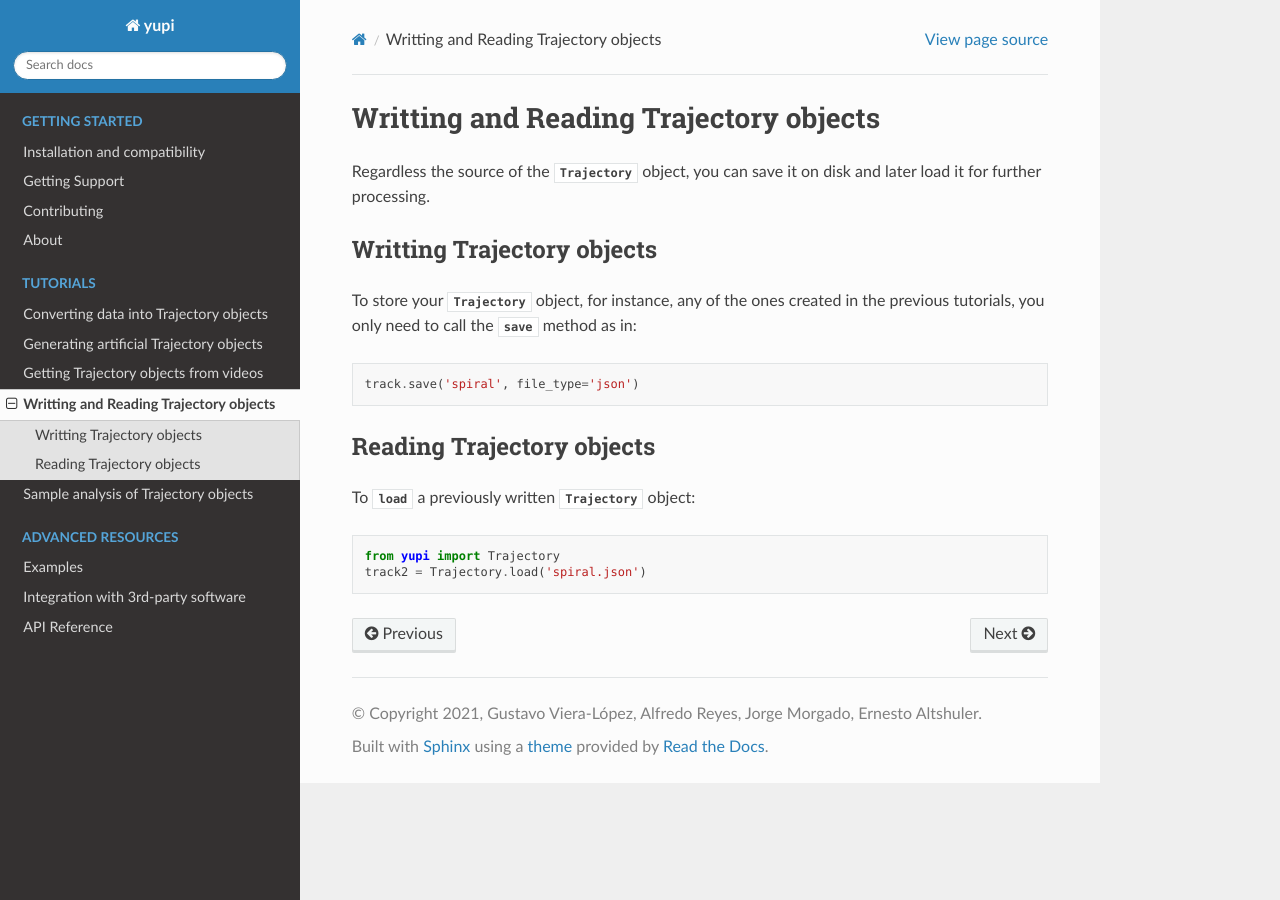
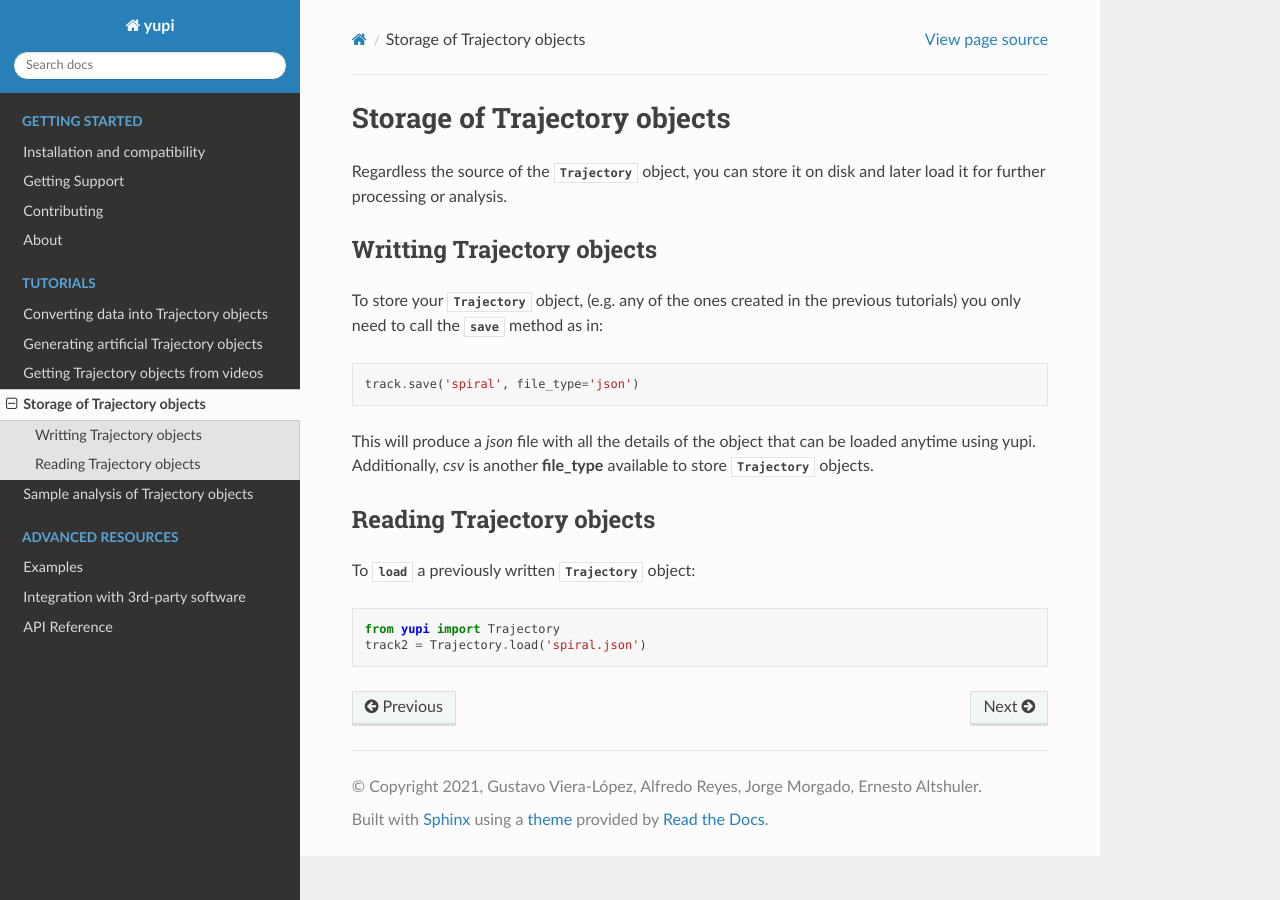
Before and after one commit to yupidevs/yupi, a Sphinx documentation site: the page built from docs/source/tutorials/storing.rst, in a window 1280 px wide. Built offline with Sphinx 7.4.7 and the Read the Docs theme 2.0.0, drawn with Linux system fonts in a browser that asks for light colours.

Commit message:
Refactor tutorial 4

```diff
--- a/docs/source/tutorials/storing.rst
+++ b/docs/source/tutorials/storing.rst
@@ -1,16 +1,18 @@
-Writting and Reading Trajectory objects
----------------------------------------
+Storage of Trajectory objects
+-----------------------------
 
-Regardless the source of the :py:class:`~yupi.Trajectory` object, you can save it on disk and later load it for further processing.
+Regardless the source of the :py:class:`~yupi.Trajectory` object, you can store it on disk and later load it for further processing or analysis.
 
 Writting Trajectory objects
 +++++++++++++++++++++++++++
 
-To store your :py:class:`~yupi.Trajectory` object, for instance, any of the ones created in the previous tutorials, you only need to call the :py:class:`~yupi.Trajectory.save` method as in:
+To store your :py:class:`~yupi.Trajectory` object, (e.g. any of the ones created in the previous tutorials) you only need to call the :py:class:`~yupi.Trajectory.save` method as in:
 
 .. code-block:: python
 
    track.save('spiral', file_type='json')
+
+This will produce a *json* file with all the details of the object that can be loaded anytime using yupi. Additionally, *csv* is another **file_type** available to store :py:class:`~yupi.Trajectory` objects.
 
 
 Reading Trajectory objects
```
